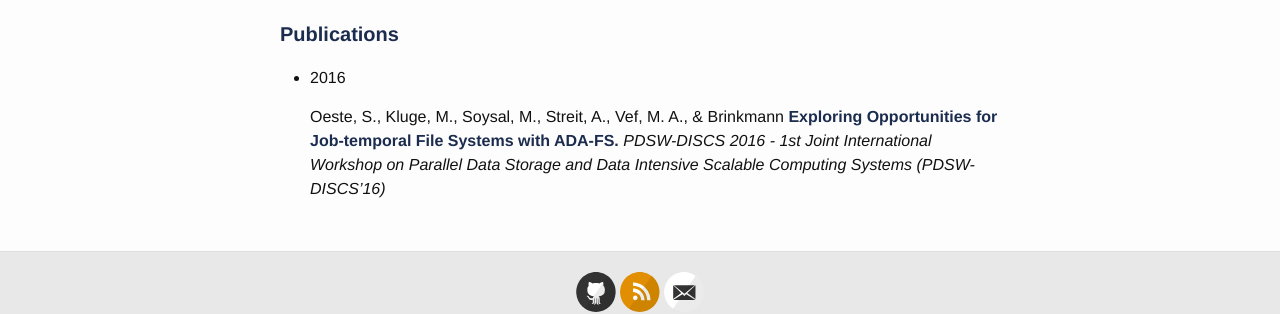
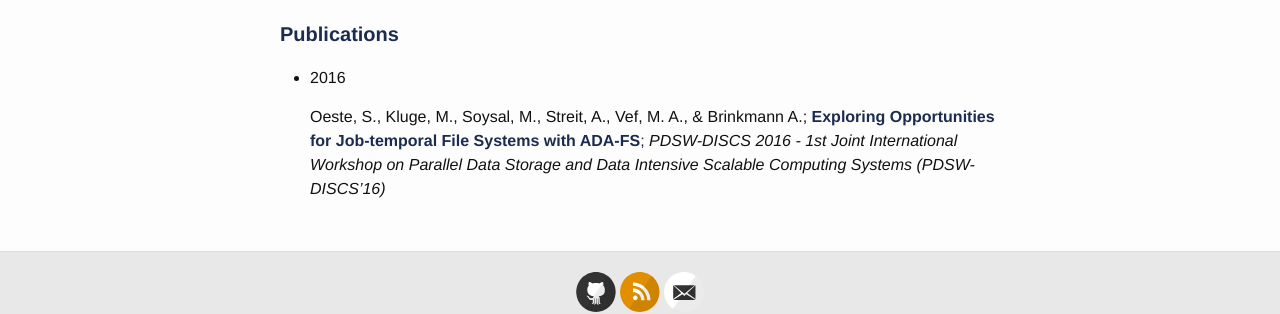
Before and after one commit to ada-fs/ada-fs.github.io, a Jekyll site: the page built from publications.md, in a window 1280 px wide. Shown: the part 215-529 px from the top of the page. Built offline with Jekyll 4.4.1, drawn with Linux system fonts in a browser that asks for light colours; Markdown is read by kramdown in place of the engine named in the settings.

Commit message:
should be it

```diff
--- a/publications.md
+++ b/publications.md
@@ -7,9 +7,9 @@ permalink: /publications/
 ### Publications
 
 * 2016
-	<p>Oeste, S., Kluge, M., Soysal, M., Streit, A., Vef, M. A., & Brinkmann
+	<p>Oeste, S., Kluge, M., Soysal, M., Streit, A., Vef, M. A., & Brinkmann A.;
 		<a href="http://www.pdsw.org/pdsw-discs16/wips/oeste-wip-pdsw-discs16.pdf">
-			<b>Exploring Opportunities for Job-temporal File Systems with ADA-FS.</b>
+			<b>Exploring Opportunities for Job-temporal File Systems with ADA-FS</b>;
 		</a>
 	<em>
 		PDSW-DISCS 2016 - 1st Joint International Workshop on Parallel Data Storage and Data Intensive Scalable Computing Systems (PDSW-DISCS’16)
```
